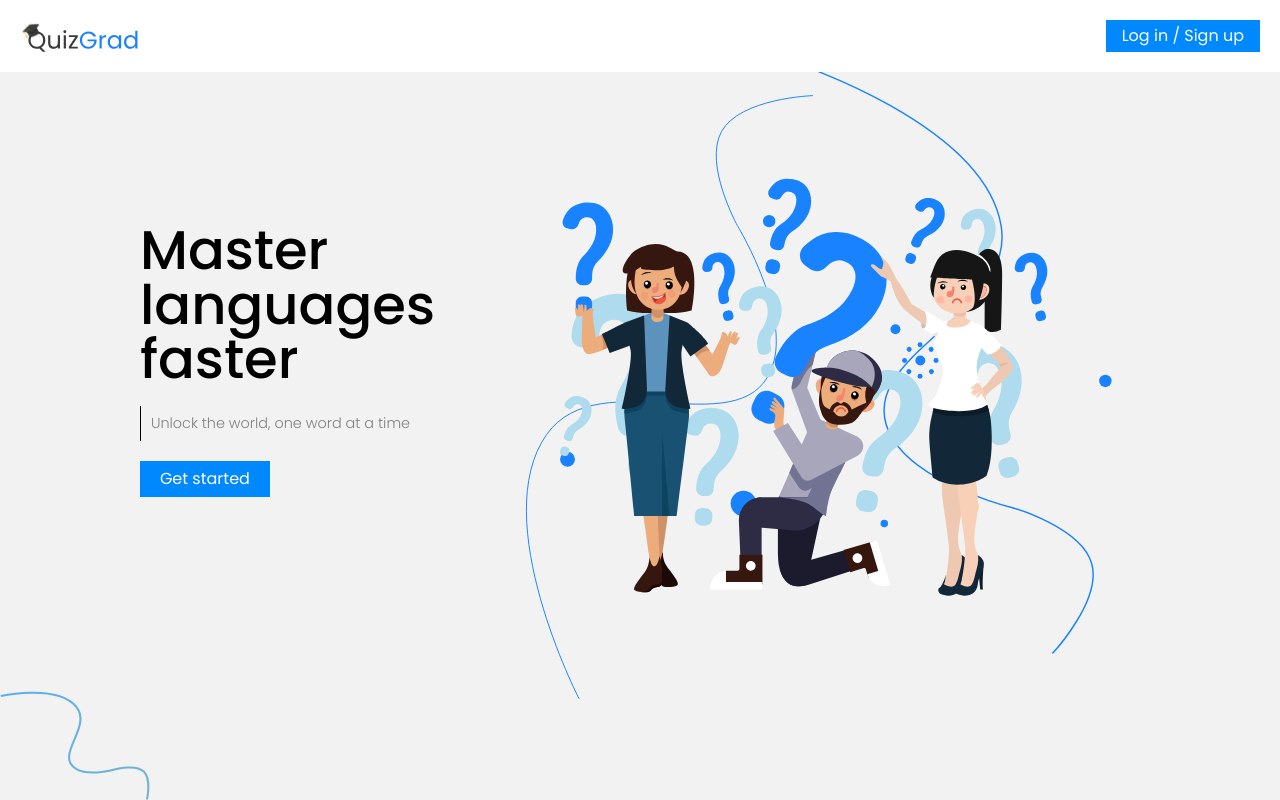
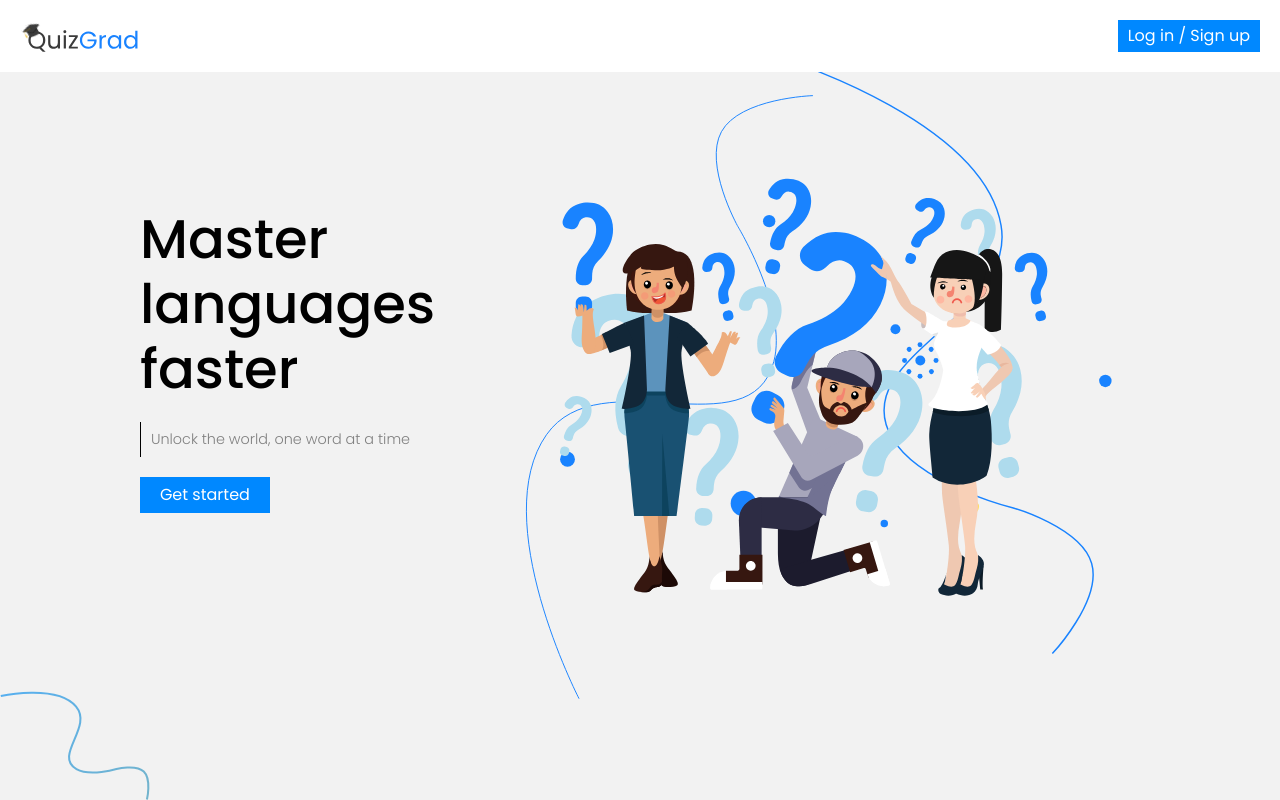
Before and after one commit to Evcadiy/quizgrad-nextjs, a Next.js app: page / in a window 1280 px wide. Built offline with nearby package versions, Linux system fonts and the light colour scheme.

Commit message:
main page fixes

```diff
--- a/src/app/page.tsx
+++ b/src/app/page.tsx
@@ -4,6 +4,8 @@ import mainImage from "@/assets/landing-image.svg";
 import lineImage from "@/assets/line.svg";
 
 import "@/scss/main-page/main-page.scss";
+import "@/scss/main-page/main-page-media.scss";
+
 import { MotionH1, MotionLink, MotionP } from "@/utils/motion";
 
 const Home = () => {
@@ -44,16 +46,16 @@ const Home = () => {
             Get started
           </MotionLink>
         </div>
-        <Image width={700} height={700} src={mainImage} alt="main-image" />
+        <Image
+          className="main-image"
+          width={700}
+          height={700}
+          src={mainImage}
+          alt="main-image"
+        />
       </div>
-      <Image
-        className="bottom-left-image"
-        width={150}
-        height={150}
-        src={lineImage}
-        alt="main-image"
-      />
+      <Image className="bottom-left-image" src={lineImage} alt="main-image" />
     </>
   );
-}
-export default Home
+};
+export default Home;
--- a/src/components/Header/Header.tsx
+++ b/src/components/Header/Header.tsx
@@ -1,5 +1,6 @@
 import Image from "next/image";
 import "@/scss/components/header/header.scss";
+import "@/scss/components/header/header-media.scss";
 import logo from "@/assets/logo-full.svg";
 import Link from "next/link";
 
--- /dev/null
+++ b/src/scss/components/header/header-media.scss
@@ -0,0 +1,7 @@
+@import "../../common/variables";
+
+@media (max-width: $breakpoint_md) {
+  .header-content {
+    padding: 25px 20px;
+  }
+}
--- a/src/scss/components/header/header.scss
+++ b/src/scss/components/header/header.scss
@@ -18,7 +18,7 @@
 .login-signup-button {
   background-color: $main-blue;
   color: white;
-  padding: 8px 16px;
+  padding: 8px 10px;
   border: none;
   font-size: 16px;
   cursor: pointer;
--- /dev/null
+++ b/src/scss/main-page/main-page-media.scss
@@ -0,0 +1,15 @@
+@import "../common/variables";
+
+@media (max-width: $breakpoint_md) {
+  .main-image {
+    display: none;
+  }
+  .get-started-button {
+    padding: 15px 35px;
+  }
+}
+// @media (max-width: $breakpoint_sm) {
+//   .main {
+//     height: 80vh;
+//   }
+// }
--- a/src/scss/main-page/main-page.scss
+++ b/src/scss/main-page/main-page.scss
@@ -9,6 +9,7 @@
 }
 
 .main-content h1 {
+  line-height: 65px;
   font-size: 3.4rem;
   max-width: 240px;
   font-weight: 500;
@@ -37,6 +38,11 @@
   background-color: $main-blue;
 }
 
+.main-image {
+  max-width: 700px;
+  min-width: 200px;
+}
+
 .bottom-left-image {
   position: fixed;
   bottom: 0;
--- a/src/scss/main.scss
+++ b/src/scss/main.scss
@@ -1,6 +1,6 @@
+@import url("https://fonts.googleapis.com/css2?family=Poppins:ital,wght@0,100;0,200;0,300;0,400;0,500;0,600;0,700;0,800;0,900;1,100;1,200;1,300;1,400;1,500;1,600;1,700;1,800;1,900&display=swap");
 @import "./common/variables.scss";
 @import "./common/reset.scss";
-@import url("https://fonts.googleapis.com/css2?family=Poppins:ital,wght@0,100;0,200;0,300;0,400;0,500;0,600;0,700;0,800;0,900;1,100;1,200;1,300;1,400;1,500;1,600;1,700;1,800;1,900&display=swap");
 
 body {
   font-family: "Poppins", sans-serif;
```
Also changed, not shown: package.json (+0 -10 lines), 1 other file (tests, documents, lock files or other folders).
